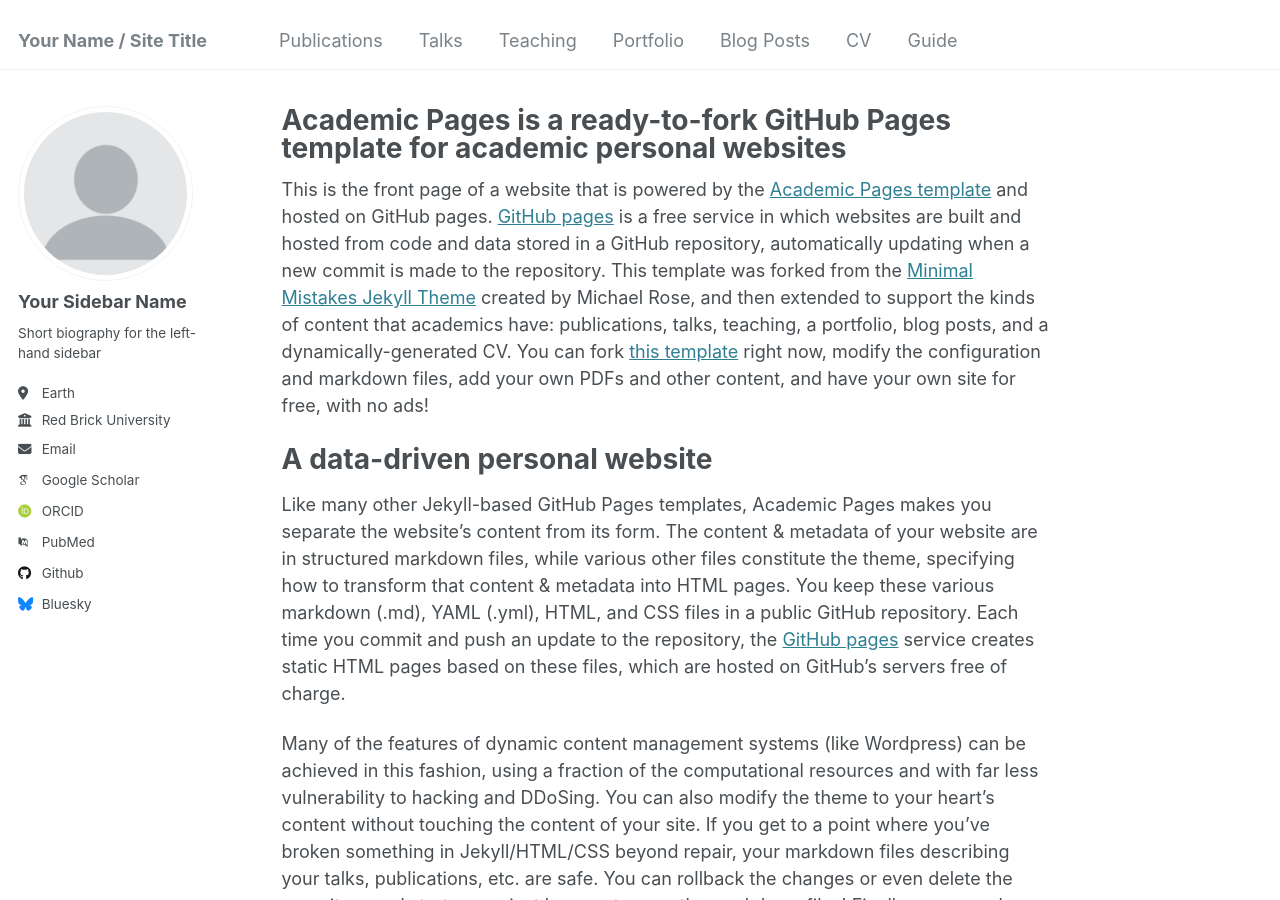
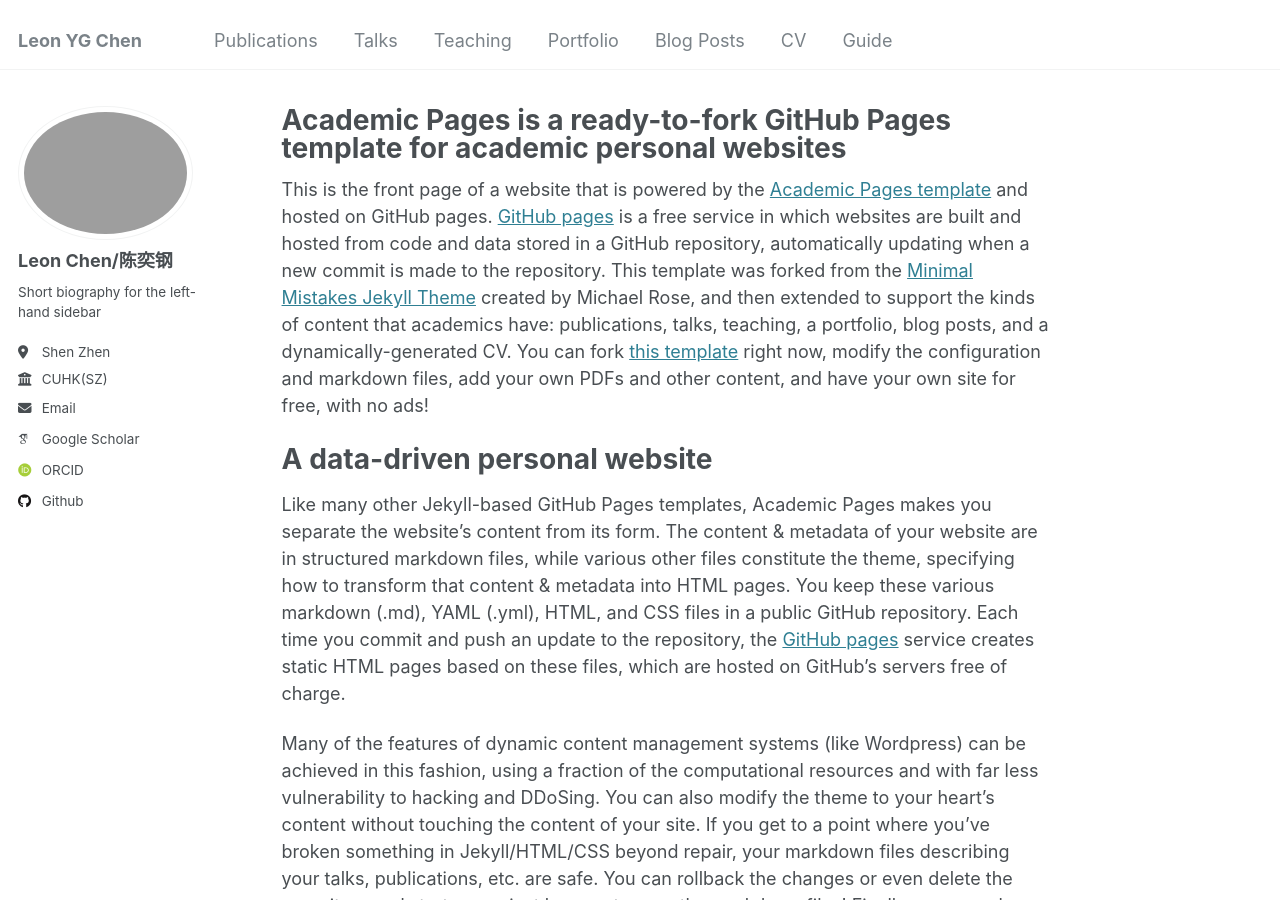
Before and after one commit to Yigang-Chen/Yigang-Chen.github.io, a Jekyll site: the page built from _pages/about.md, in a window 1280 px wide and 900 px high. Built offline with Jekyll 4.4.1, drawn with Linux system fonts in a browser that asks for light colours; some web fonts are replaced.

Commit message:
update config

```diff
--- a/_config.yml
+++ b/_config.yml
@@ -8,35 +8,35 @@
 
 # Basic Site Settings
 locale                   : "en-US"
-title                    : "Your Name / Site Title"
+title                    : "Leon YG Chen"
 title_separator          : "-"
 name                     : &name "Your Name"
 description              : &description "personal description"
-url                      : https://academicpages.github.io # the base hostname & protocol for your site e.g. "https://[your GitHub username].github.io"
+url                      : https://Yigang-Chen.github.io # the base hostname & protocol for your site e.g. "https://[your GitHub username].github.io"
 baseurl                  : "" # the subpath of your site, e.g. "/blog"
-repository               : "academicpages/academicpages.github.io"
+repository               : "Yigang-Chen/Yigang-Chen.github.io"
 
 # Site Author - The following control what appear as part of the author content on the side bar.
 #               If a field is blank the icon and link will not appear, otherwise it will be shown.
 #               Additional customization can be done by editing /_includes/author-profile.html
 author:
   # Biographic information
-  avatar           : "profile.png"
-  name             : "Your Sidebar Name"
+  avatar           : "陈奕钢.jpg"
+  name             : "Leon Chen/陈奕钢"
   pronouns         : # example: "she/her"
   bio              : "Short biography for the left-hand sidebar"
-  location         : "Earth"
-  employer         : "Red Brick University"
+  location         : "Shen Zhen"
+  employer         : "CUHK(SZ)"
   uri              : # URL
-  email            : "none@example.org"
+  email            : "leonchen0912@outlook.com"
 
   # Academic websites
   arxiv            : # URL - Update with the correct link to your profile
-  googlescholar    : "https://scholar.google.com/citations?user=PS_CX0AAAAAJ"
+  googlescholar    : "https://scholar.google.com/citations?user=YC7y3D4AAAAJ&hl"
   impactstory      : # URL
-  orcid            : "http://orcid.org/yourorcidurl"
+  orcid            : "https://orcid.org/0009-0008-7290-0047"
   semantic         : # URL
-  pubmed           : "https://www.ncbi.nlm.nih.gov/pubmed/?term=john+snow"
+  pubmed           : # "https://www.ncbi.nlm.nih.gov/pubmed/?term=john+snow"
   researchgate     : # URL
   scopus           : # URL
 
@@ -44,12 +44,12 @@
   bitbucket        : # Username - Update with your username on the site
   codepen          : # Username
   dribbble         : # Username
-  github           : "academicpages"
+  github           : "Yigang-Chen"
   kaggle           : # Username
   stackoverflow    : # User number or user number and name (i.e., use "1" or "1/jeff-atwood")
 
   # Social media
-  bluesky          : "bsky.app" # Replace this with you Bluesky username
+  bluesky          : # "bsky.app" # Replace this with you Bluesky username
   facebook         : # Username
   flickr           : # Username
   foursquare       : # Username
@@ -58,7 +58,7 @@
   keybase          : # Username
   instagram        : # Username
   lastfm           : # Username
-  linkedin         : # Username
+  linkedin         : # "陈奕钢"
   mastodon         : # URL
   medium           : # URL
   pinterest        : # Username
```
Also changed, not shown: 1 other file.
